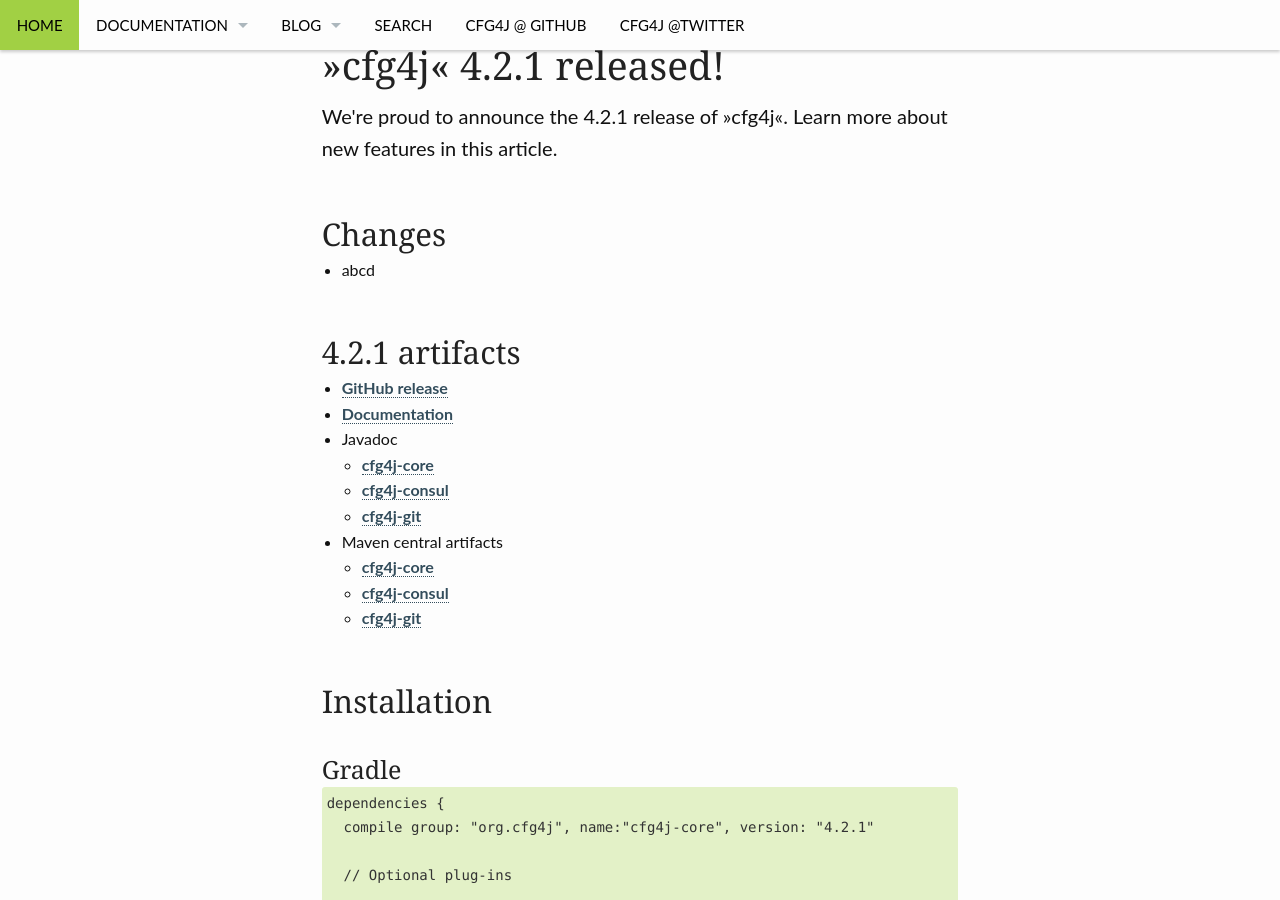
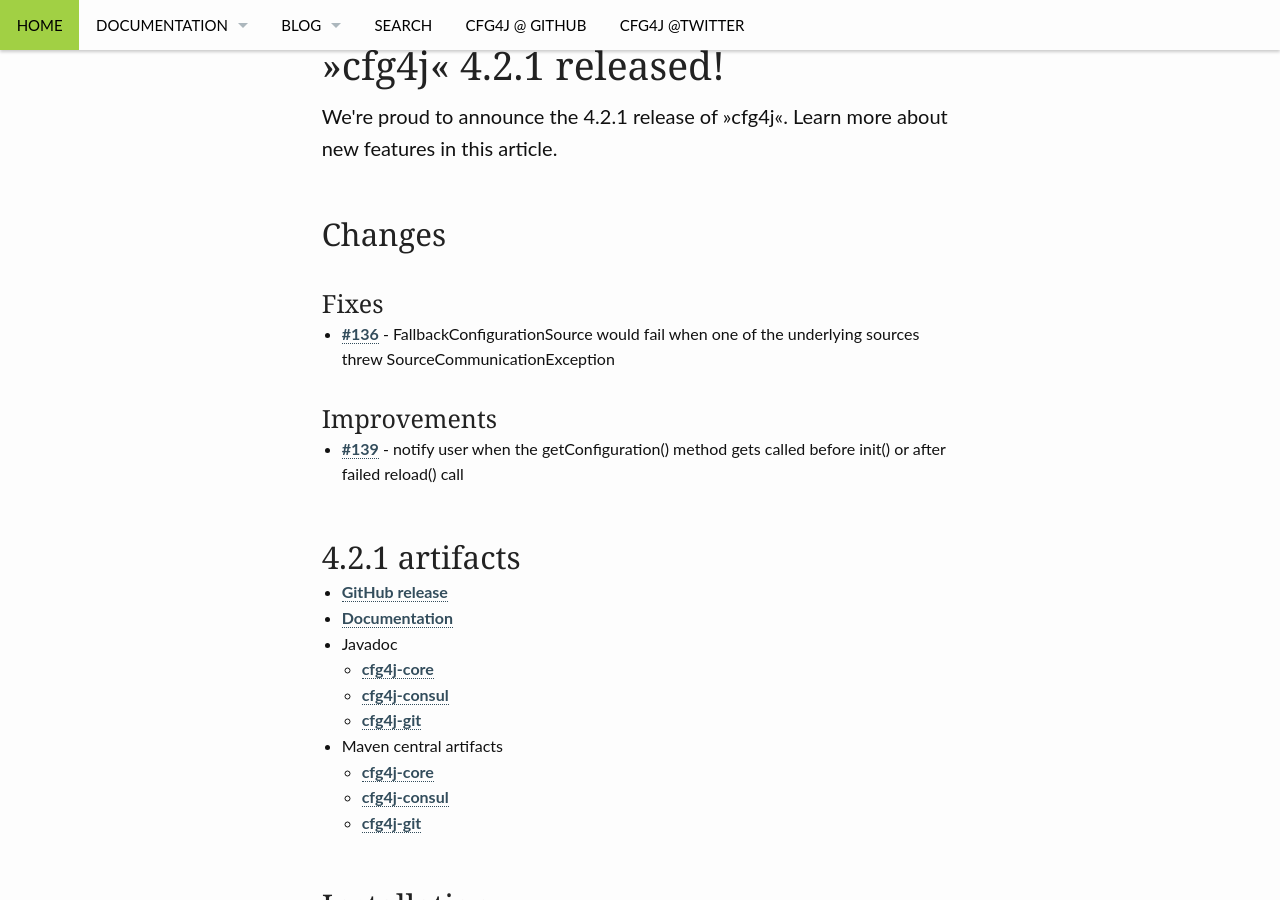
Before and after one commit to cfg4j/cfg4j.github.io, a Jekyll site: the page built from _posts/releases/2016-04-06-release_4_2_1.md, in a window 1280 px wide and 900 px high, scrolled down 317 px. Built offline with Jekyll 4.4.1, drawn with Linux system fonts in a browser that asks for light colours.

Commit message:
new announcements

```diff
--- a/_posts/releases/2016-04-06-release_4_2_1.md
+++ b/_posts/releases/2016-04-06-release_4_2_1.md
@@ -26,4 +26,8 @@
 breadcrumb: true
 ---
 
-* abcd
+### Fixes
+* [#136](https://github.com/cfg4j/cfg4j/issues/136) - FallbackConfigurationSource would fail when one of the underlying sources threw SourceCommunicationException
+
+### Improvements
+* [#139](https://github.com/cfg4j/cfg4j/pull/139)  - notify user when the getConfiguration() method gets called before init() or after failed reload() call
```
Also changed, not shown: _posts/releases/2016-04-05-release_4_2_0.md (+3 -1 lines).
